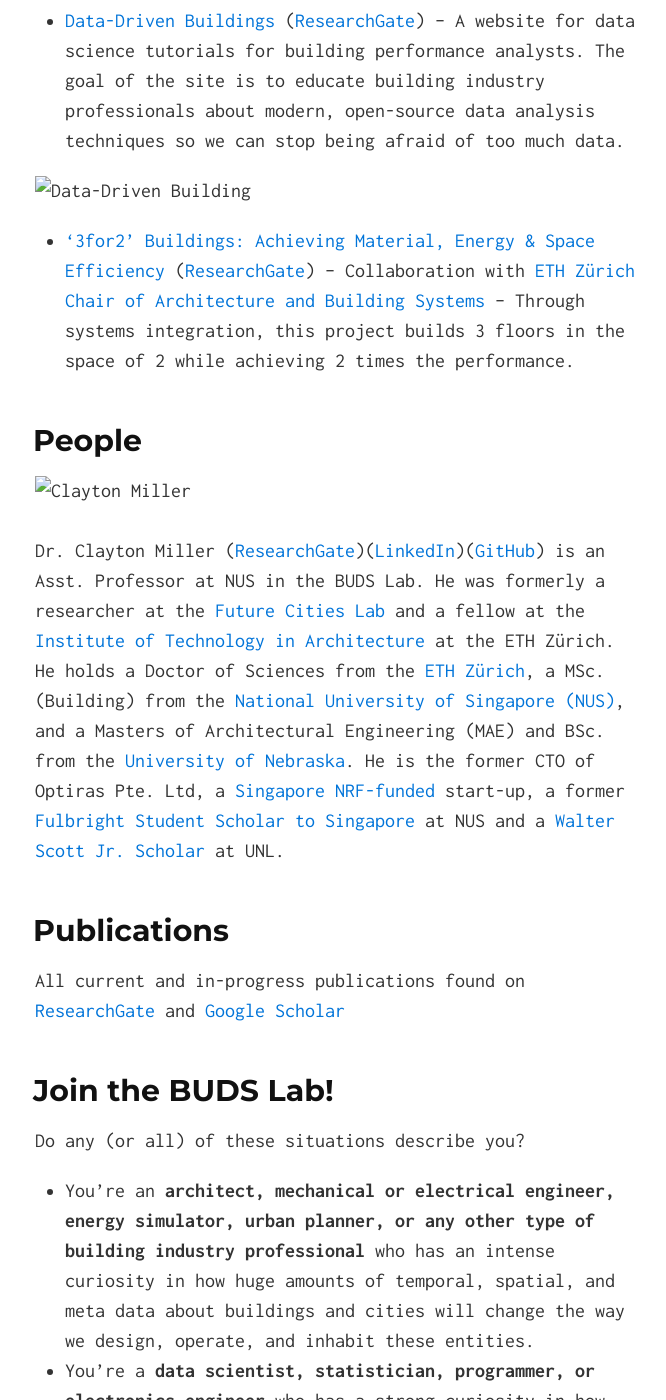
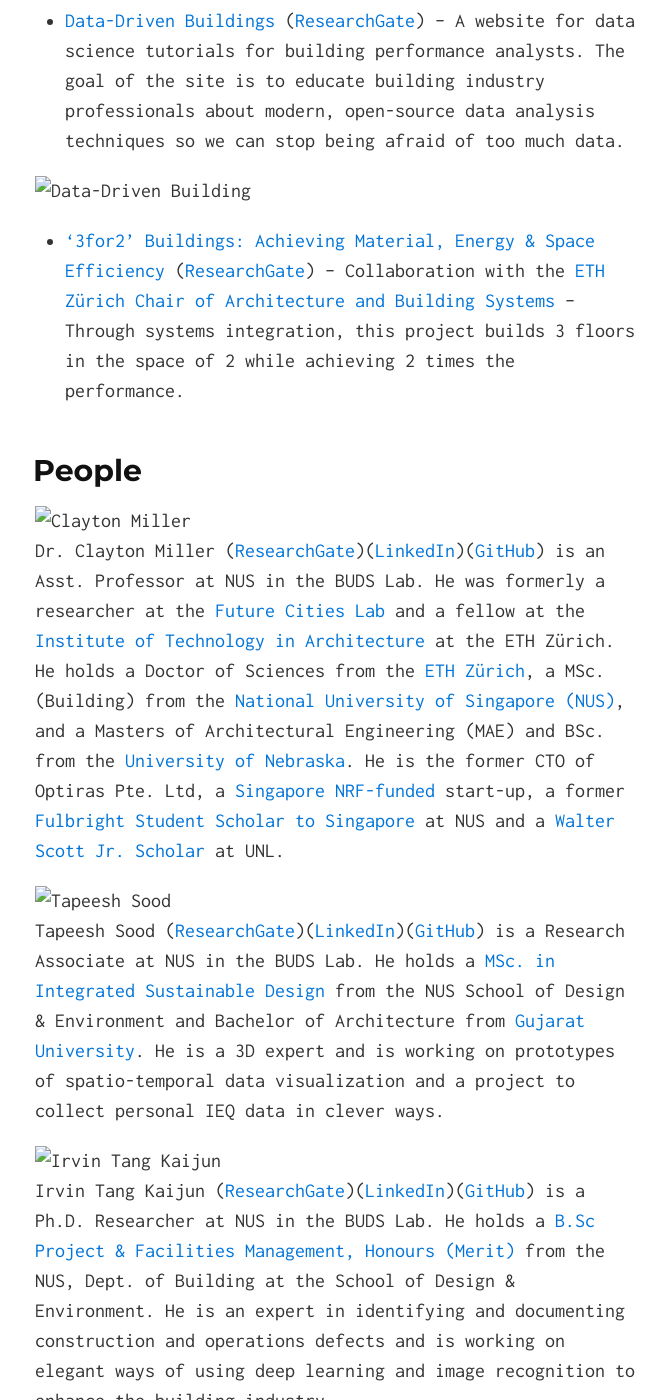
Before and after one commit to buds-lab/buds-lab.github.io, a Jekyll site: the page built from index.md, in a window 1280 px wide and 1400 px high, scrolled down 1244 px. Shown: the whole window, without its empty margins (305-971 px from the left). Built offline with Jekyll 4.4.1, drawn with Linux system fonts in a browser that asks for light colours; some of the changed text lies outside the part shown.

Commit message:
added irvin and tapeesh

```diff
--- a/index.md
+++ b/index.md
@@ -14,7 +14,7 @@ BUDS Lab is in the [Dept. of Building](https://nus.edu/2mzJmtt){:target="_blank"
 
 ## Projects
 ![IoT at NUS](buds-lab.github.io/iotatnus.png)
-* [IoT@NUS Project - Smart Devices and Energy Savings in Buildings](https://www.researchgate.net/project/IoTNUS-Smart-Devices-and-Energy-Savings-for-Buildings){:target="_blank"}) -- An NUS Project with Assoc. Prof. Sekhar Kondepudi to develop Internet-of-Things (IoT) technology for building energy and indoor environmental performance. So far, this project has focused on the development of deployable sensor kits that measure the electrical performance of common commercial building loads in addition to measuring the factors that influence human comfort and wellness.
+* [IoT@NUS Project - Smart Devices and Energy Savings in Buildings](https://www.researchgate.net/project/IoTNUS-Smart-Devices-and-Energy-Savings-for-Buildings){:target="_blank"} -- An NUS Project with Assoc. Prof. Sekhar Kondepudi to develop Internet-of-Things (IoT) technology for building energy and indoor environmental performance. So far, this project has focused on the development of deployable sensor kits that measure the electrical performance of common commercial building loads in addition to measuring the factors that influence human comfort and wellness.
 
 ![Building Data Genome Project](buds-lab.github.io/building_data_genome.png)
 * [Building Data Genome Project](http://bit.ly/2mWsIW0){:target="_blank"} ([ResearchGate](http://bit.ly/2mWDM5r){:target="_blank"}) -- Collaboration with [Princeton CHAOS Lab](https://chaos.princeton.edu/){:target="_blank"} -- A open data set of hundreds of non-residential buildings from around the world with various temporal data mining techniques implemented
@@ -23,14 +23,18 @@ BUDS Lab is in the [Dept. of Building](https://nus.edu/2mzJmtt){:target="_blank"
 * [Data-Driven Buildings](http://bit.ly/2niv26Y){:target="_blank"} ([ResearchGate](http://bit.ly/2mf75Nf){:target="_blank"}) -- A website for data science tutorials for building performance analysts. The goal of the site is to educate building industry professionals about modern, open-source data analysis techniques so we can stop being afraid of too much data.
 
 ![Data-Driven Building](buds-lab.github.io/3for2.png)
-* ['3for2' Buildings: Achieving Material, Energy & Space Efficiency](http://bit.ly/2uexv4F){:target="_blank"} ([ResearchGate](http://bit.ly/2nijLnj){:target="_blank"}) -- Collaboration with [ETH Z&uuml;rich Chair of Architecture and Building Systems](http://www.systems.arch.ethz.ch/){:target="_blank"} -- Through systems integration, this project builds 3 floors in the space of 2 while achieving 2 times the performance.
+* ['3for2' Buildings: Achieving Material, Energy & Space Efficiency](http://bit.ly/2uexv4F){:target="_blank"} ([ResearchGate](http://bit.ly/2nijLnj){:target="_blank"}) -- Collaboration with the [ETH Z&uuml;rich Chair of Architecture and Building Systems](http://www.systems.arch.ethz.ch/){:target="_blank"} -- Through systems integration, this project builds 3 floors in the space of 2 while achieving 2 times the performance.
 
 
 ## People
 ![Clayton Miller](buds-lab.github.io/dr_clayton_miller.png)
-<br>
 Dr. Clayton Miller ([ResearchGate](http://bit.ly/2nirRMQ){:target="_blank"})([LinkedIn](http://bit.ly/2ncAV9h){:target="_blank"})([GitHub](http://bit.ly/2nsvUoS){:target="_blank"}) is an Asst. Professor at NUS in the BUDS Lab. He was formerly a researcher at the [Future Cities Lab](http://bit.ly/2mWFJih){:target="_blank"} and a fellow at the [Institute of Technology in Architecture](http://www.ita.arch.ethz.ch/){:target="_blank"} at the ETH Z&uuml;rich. He holds a Doctor of Sciences from the [ETH Z&uuml;rich](http://bit.ly/2nsD908){:target="_blank"}, a MSc. (Building) from the [National University of Singapore (NUS)](https://nus.edu/2nsFXuj){:target="_blank"}, and a Masters of Architectural Engineering (MAE) and BSc. from the [University of Nebraska](http://bit.ly/2mzLhhS){:target="_blank"}. He is the former CTO of Optiras Pte. Ltd, a [Singapore NRF-funded](https://www.nrf.gov.sg/){:target="_blank"} start-up, a former [Fulbright Student Scholar to Singapore](http://bit.ly/2mfcUKy){:target="_blank"} at NUS and a [Walter Scott Jr. Scholar](http://bit.ly/2mPcei3){:target="_blank"} at UNL.
-<!-- He is the former CTO of Optiras Pte. Ltd, a [Singapore NRF-funded](https://www.nrf.gov.sg/){:target="_blank"} start-up in Singapore.  -->
+
+![Tapeesh Sood](buds-lab.github.io/tapeesh.png)
+Tapeesh Sood ([ResearchGate](https://www.researchgate.net/profile/Tapeesh_Sood){:target="_blank"})([LinkedIn](https://www.linkedin.com/in/tapeeshsood/){:target="_blank"})([GitHub](https://github.com/tapeesh){:target="_blank"}) is a Research Associate at NUS in the BUDS Lab. He holds a [MSc. in Integrated Sustainable Design](http://www.nus.edu.sg/nusbulletin/school-of-design-and-environment/graduate-education/coursework-programmes/degree-requirements/master-of-science-in-integrated-sustainable-design/){:target="_blank"} from the NUS School of Design & Environment and Bachelor of Architecture from [Gujarat University](http://www.gujaratuniversity.ac.in/web/){:target="_blank"}. He is a 3D expert and is working on prototypes of spatio-temporal data visualization and a project to collect personal IEQ data in clever ways.
+
+![Irvin Tang Kaijun](buds-lab.github.io/irvin.png)
+Irvin Tang Kaijun ([ResearchGate](https://www.researchgate.net/profile/Irvin_Tang){:target="_blank"})([LinkedIn](https://www.linkedin.com/in/irvintang/){:target="_blank"})([GitHub](https://github.com/irrhuh){:target="_blank"}) is a Ph.D. Researcher at NUS in the BUDS Lab. He holds a [B.Sc Project & Facilities Management, Honours (Merit)](http://www.bdg.nus.edu.sg/undergraduate/PFM-curriculum.html){:target="_blank"} from the NUS, Dept. of Building at the School of Design & Environment. He is an expert in identifying and documenting construction and operations defects and is working on elegant ways of using deep learning and image recognition to enhance the building industry.
 
 ## Publications
 All current and in-progress publications found on [ResearchGate](http://bit.ly/2nirRMQ){:target="_blank"} and [Google Scholar](http://bit.ly/2mzJM35){:target="_blank"}
```
Also changed, not shown: irvin.png (added), tapeesh.png (added).
